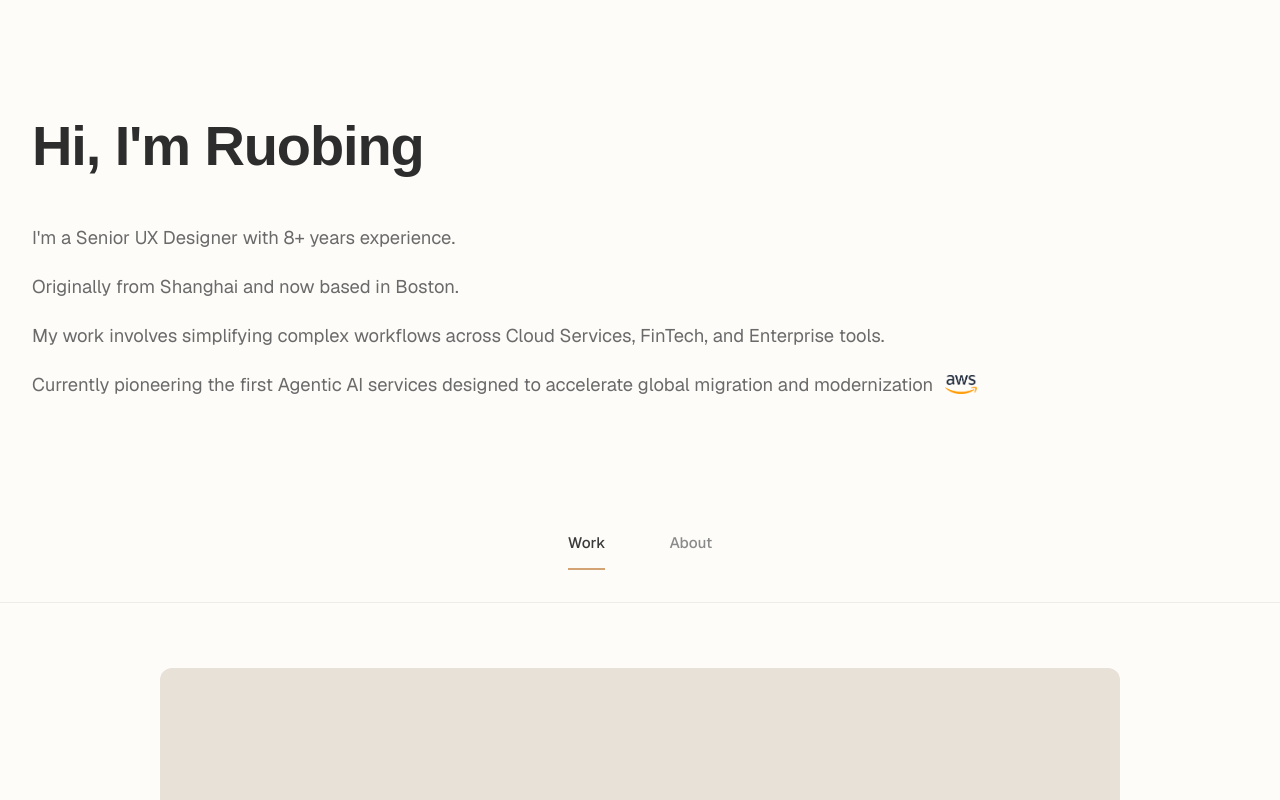
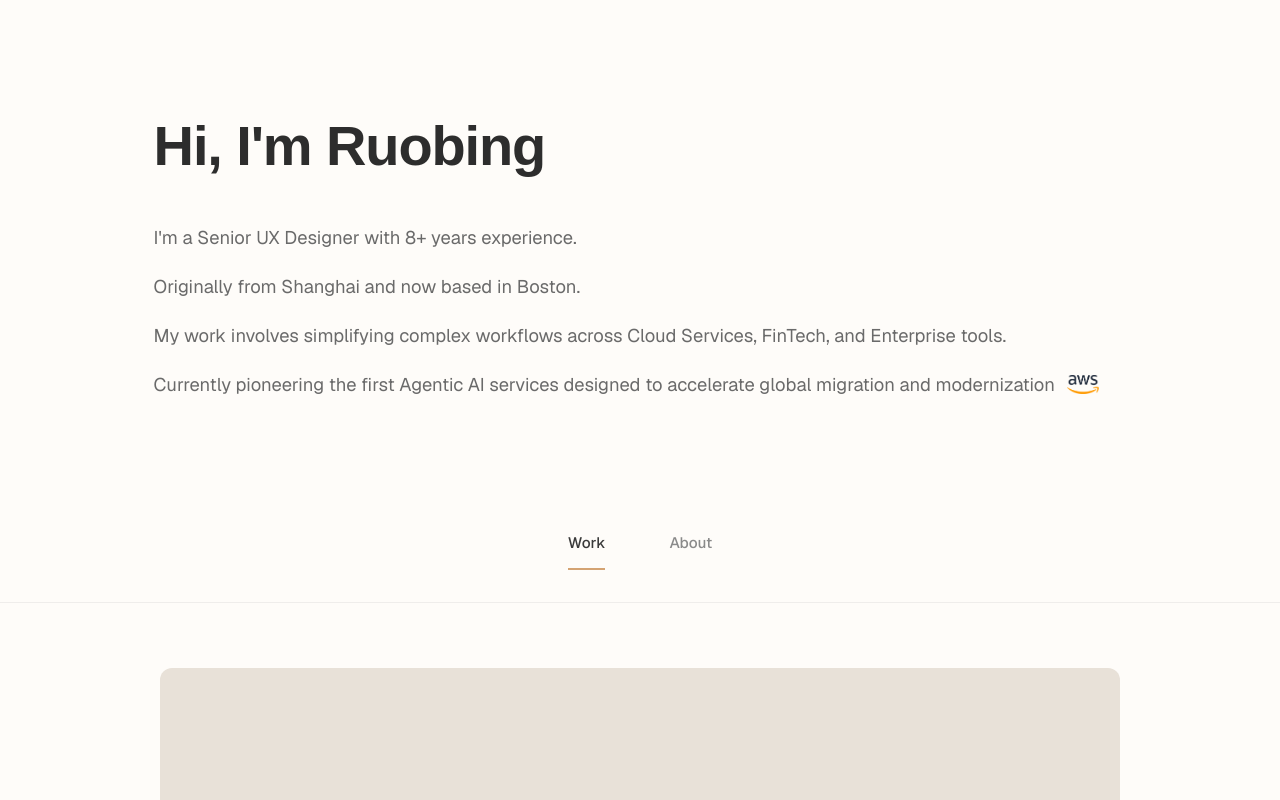
Before and after one commit to rochenc/portfolio-website, a plain HTML site: page index.html in a window 1280 px wide. Shown: the top 800 px of the page. Drawn offline with nearby package versions, Linux system fonts and the light colour scheme; sample sign-in values are in the browser's storage; a web font is replaced by a local one.

Commit message:
Reduce hero spacing to normal, center hero sections with 80% width constraint, left-align text

```diff
--- a/index.html
+++ b/index.html
@@ -17,9 +17,9 @@
             <h1 id="typingText">Hi, I'm Ruobing</h1>
             <div id="heroContent" style="opacity: 0; transition: opacity 0.6s ease-in-out;">
                 <p>I'm a Senior UX Designer with 8+ years experience.</p>
-                <p style="margin-top: 0.75rem;">Originally from Shanghai and now based in Boston.</p>
-                <p style="margin-top: 0.75rem;">My work involves simplifying complex workflows across Cloud Services, FinTech, and Enterprise tools.</p>
-                <p style="display: flex; align-items: center; gap: 0.75rem; margin-top: 0.75rem;">Currently pioneering the first Agentic AI services designed to accelerate global migration and modernization <img src="aws-logo.png" alt="AWS" style="height: 1.2rem; width: auto;"></p>
+                <p>Originally from Shanghai and now based in Boston.</p>
+                <p>My work involves simplifying complex workflows across Cloud Services, FinTech, and Enterprise tools.</p>
+                <p style="display: flex; align-items: center; gap: 0.75rem;">Currently pioneering the first Agentic AI services designed to accelerate global migration and modernization <img src="aws-logo.png" alt="AWS" style="height: 1.2rem; width: auto;"></p>
             </div>
         </section>
 
--- a/styles.css
+++ b/styles.css
@@ -63,6 +63,15 @@ h1, h2, h3, h4, h5, h6 {
     margin-bottom: 1.5rem;
     font-weight: 700;
     letter-spacing: -0.02em;
+    max-width: 80%;
+    margin-left: auto;
+    margin-right: auto;
+}
+
+.hero > div {
+    max-width: 80%;
+    margin-left: auto;
+    margin-right: auto;
 }
 
 .hero p {
```
Also changed, not shown: about.html (+1 -1 lines).
